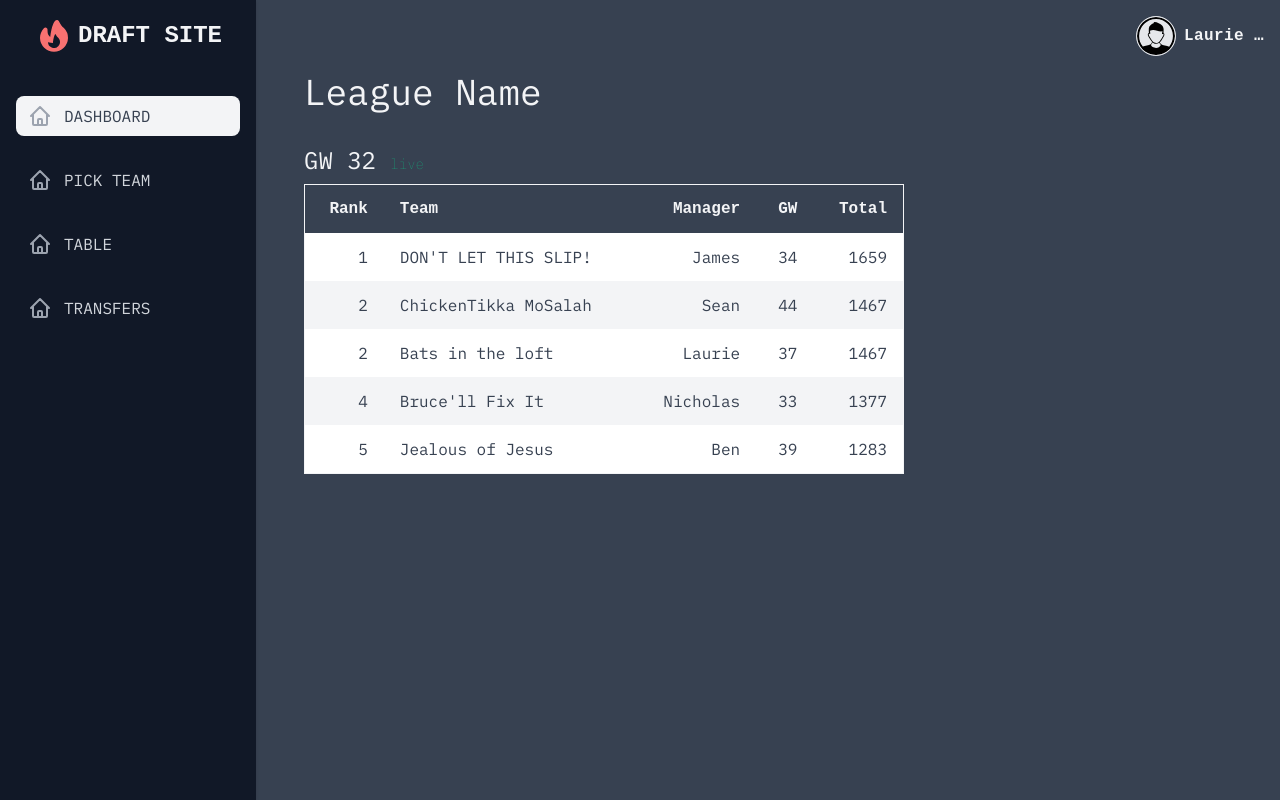
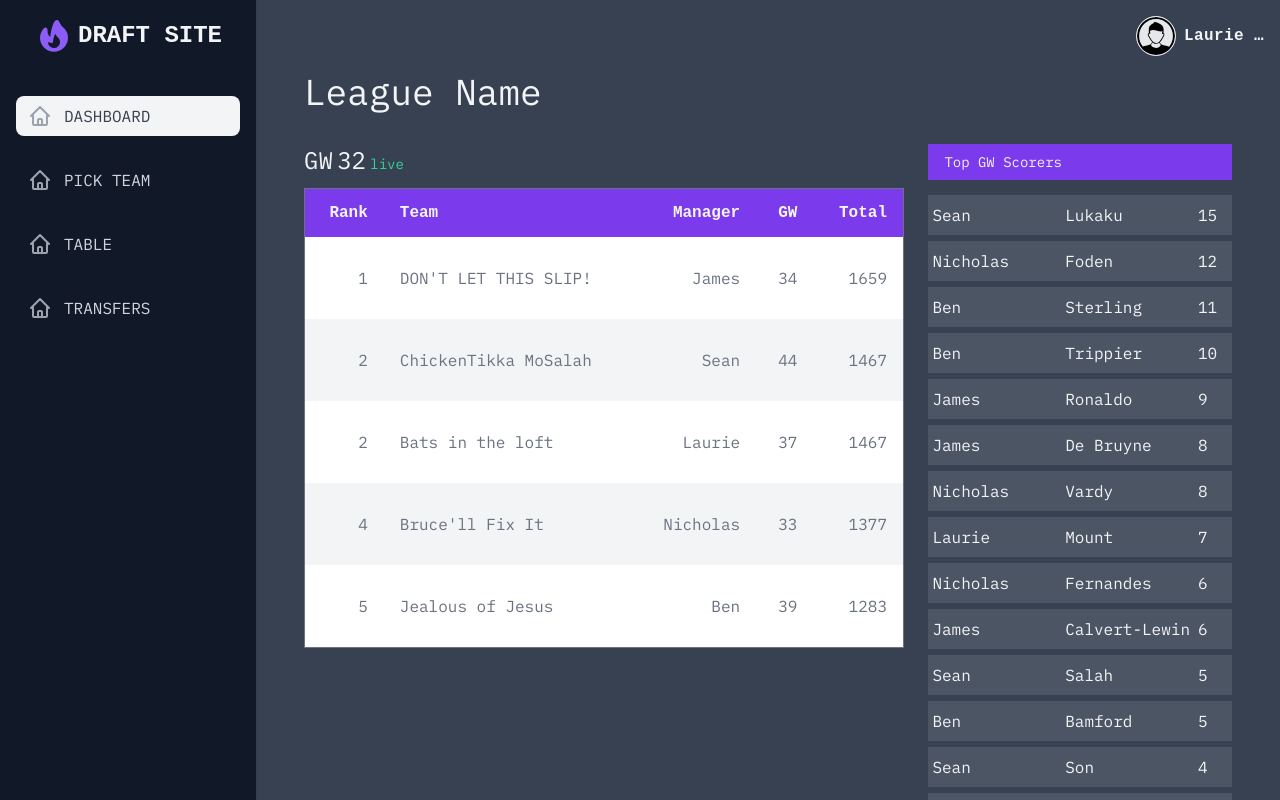
Before and after one commit to lpoulter1/draft-site-design, a React (Vite) app: page / in a window 1280 px wide. Shown: the top 800 px of the page. Built offline with nearby package versions, Linux system fonts and the light colour scheme; a web font is replaced by a local one.

Commit message:
top scorer sylte

```diff
--- a/src/App.css
+++ b/src/App.css
@@ -0,0 +1,7 @@
+.word-space-tight {
+  word-spacing: -0.7ch;
+}
+
+.word-space-tighter {
+  word-spacing: -0.9ch;
+}
--- a/src/App.jsx
+++ b/src/App.jsx
@@ -41,10 +41,152 @@ const managerData = {
   ],
 };
 
+const topScoringPlayers = {
+  players: [
+    {
+      id: 12,
+      webName: "Lukaku",
+      gwPoints: 15,
+      manager: "Sean",
+    },
+    {
+      id: 19,
+      webName: "Foden",
+      gwPoints: 12,
+      manager: "Nicholas",
+    },
+    {
+      id: 10,
+      webName: "Sterling",
+      gwPoints: 11,
+      manager: "Ben",
+    },
+    {
+      id: 1,
+      webName: "Trippier",
+      gwPoints: 10,
+      manager: "Ben",
+    },
+    {
+      id: 6,
+      webName: "Ronaldo",
+      gwPoints: 9,
+      manager: "James",
+    },
+    {
+      id: 2,
+      webName: "De Bruyne",
+      gwPoints: 8,
+      manager: "James",
+    },
+    {
+      id: 14,
+      webName: "Vardy",
+      gwPoints: 8,
+      manager: "Nicholas",
+    },
+    {
+      id: 8,
+      webName: "Mount",
+      gwPoints: 7,
+      manager: "Laurie",
+    },
+    {
+      id: 5,
+      webName: "Fernandes",
+      gwPoints: 6,
+      manager: "Nicholas",
+    },
+    {
+      id: 16,
+      webName: "Calvert-Lewin",
+      gwPoints: 6,
+      manager: "James",
+    },
+    {
+      id: 3,
+      webName: "Salah",
+      gwPoints: 5,
+      manager: "Sean",
+    },
+    {
+      id: 15,
+      webName: "Bamford",
+      gwPoints: 5,
+      manager: "Ben",
+    },
+    {
+      id: 7,
+      webName: "Son",
+      gwPoints: 4,
+      manager: "Sean",
+    },
+    {
+      id: 18,
+      webName: "Zaha",
+      gwPoints: 4,
+      manager: "Laurie",
+    },
+    {
+      id: 4,
+      webName: "Kane",
+      gwPoints: 3,
+      manager: "Laurie",
+    },
+    {
+      id: 13,
+      webName: "Aubameyang",
+      gwPoints: 3,
+      manager: "Laurie",
+    },
+    {
+      id: 17,
+      webName: "Mané",
+      gwPoints: 3,
+      manager: "Sean",
+    },
+    {
+      id: 11,
+      webName: "Trent",
+      gwPoints: 2,
+      manager: "James",
+    },
+    {
+      id: 9,
+      webName: "Grealish",
+      gwPoints: 1,
+      manager: "Nicholas",
+    },
+    {
+      id: 20,
+      webName: "Maddison",
+      gwPoints: 1,
+      manager: "Ben",
+    },
+  ],
+};
+
+function TopScoringPlayers() {
+  return (
+    <div className="grid items-center w-full h-full">
+      {topScoringPlayers.players.map((player) => (
+        <div
+          className="grid justify-center grid-cols-[1fr_1fr_30px] gap-2 px-1 py-2 bg-gray-600"
+          key={player.id}
+        >
+          <div>{player.manager}</div>
+          <div>{player.webName}</div>
+          <div>{player.gwPoints}</div>
+        </div>
+      ))}
+    </div>
+  );
+}
+
 function ManagerTable() {
   return (
-    <table className="text-right border border-gray-100 table-auto w-[600px] h-2/4">
-      <thead className="text-gray-100 bg-gray-700">
+    <table className="text-right border border-gray-500 table-auto w-[600px] h-2/4 text-gray-500">
+      <thead className="text-gray-100 bg-violet-600">
         <tr>
           <th className="px-4 py-3 ">Rank</th>
           <th className="px-4 py-3 text-left">Team</th>
@@ -71,12 +213,12 @@ function ManagerTable() {
 function App() {
   return (
     <div className="flex flex-row min-h-screen text-gray-100 bg-gray-700">
-      <aside className="w-64 transition-transform duration-150 ease-in transform -translate-x-full bg-gray-900 sidebar md:shadow md:translate-x-0">
+      <aside className="w-64 transition-transform duration-150 ease-in transform -translate-x-full bg-gray-900 md:shadow md:translate-x-0">
         <div className="flex items-center justify-center py-4 sidebar-header">
           <div className="inline-flex">
             <a href="#" className="inline-flex flex-row items-center">
               <svg
-                className="w-10 h-10 text-red-400"
+                className="w-10 h-10 text-violet-500"
                 fill="currentColor"
                 viewBox="0 0 20 20"
               >
@@ -181,7 +323,7 @@ function App() {
           </ul>
         </div>
       </aside>
-      <main className="flex flex-col flex-grow -ml-64 text-gray-100 transition-all duration-150 ease-in main md:ml-0">
+      <main className="flex flex-col flex-grow -ml-64 overflow-y-scroll text-gray-100 transition-all duration-150 ease-in main md:ml-0">
         <header className="px-4 py-4 header">
           <div className="flex flex-row items-center header-content">
             <div className="flex ml-auto">
@@ -201,16 +343,26 @@ function App() {
           </div>
         </header>
 
-        <div className="container px-6 mx-auto md:px-10 lg:px-12">
-          <div className="text-gray-100 ">
+        <div className="container px-6 mx-auto text-gray-100 md:px-10 lg:px-12">
+          <div className="">
             <h2 className="mb-8 text-4xl">League Name</h2>
-            <h3 className="mb-2 text-2xl">
-              GW 32{" "}
-              <span className="text-sm font-thin text-emerald-500">live</span>
-            </h3>
           </div>
-          <div className="flex h-full text-gray-700">
-            <ManagerTable />
+          <div className="flex flex-col justify-between h-full md:flex-row">
+            <div>
+              <h3 className="mb-3 text-2xl word-space-tight">
+                GW{" "}
+                <span className="word-space-tight">
+                  32 <span className="text-sm text-emerald-400 ">live</span>
+                </span>
+              </h3>
+              <ManagerTable />
+            </div>
+            <div className="overflow-scroll">
+              <h3 className="px-4 py-2 mb-3 text-sm bg-violet-600">
+                Top GW Scorers
+              </h3>
+              <TopScoringPlayers />
+            </div>
           </div>
         </div>
       </main>
```
